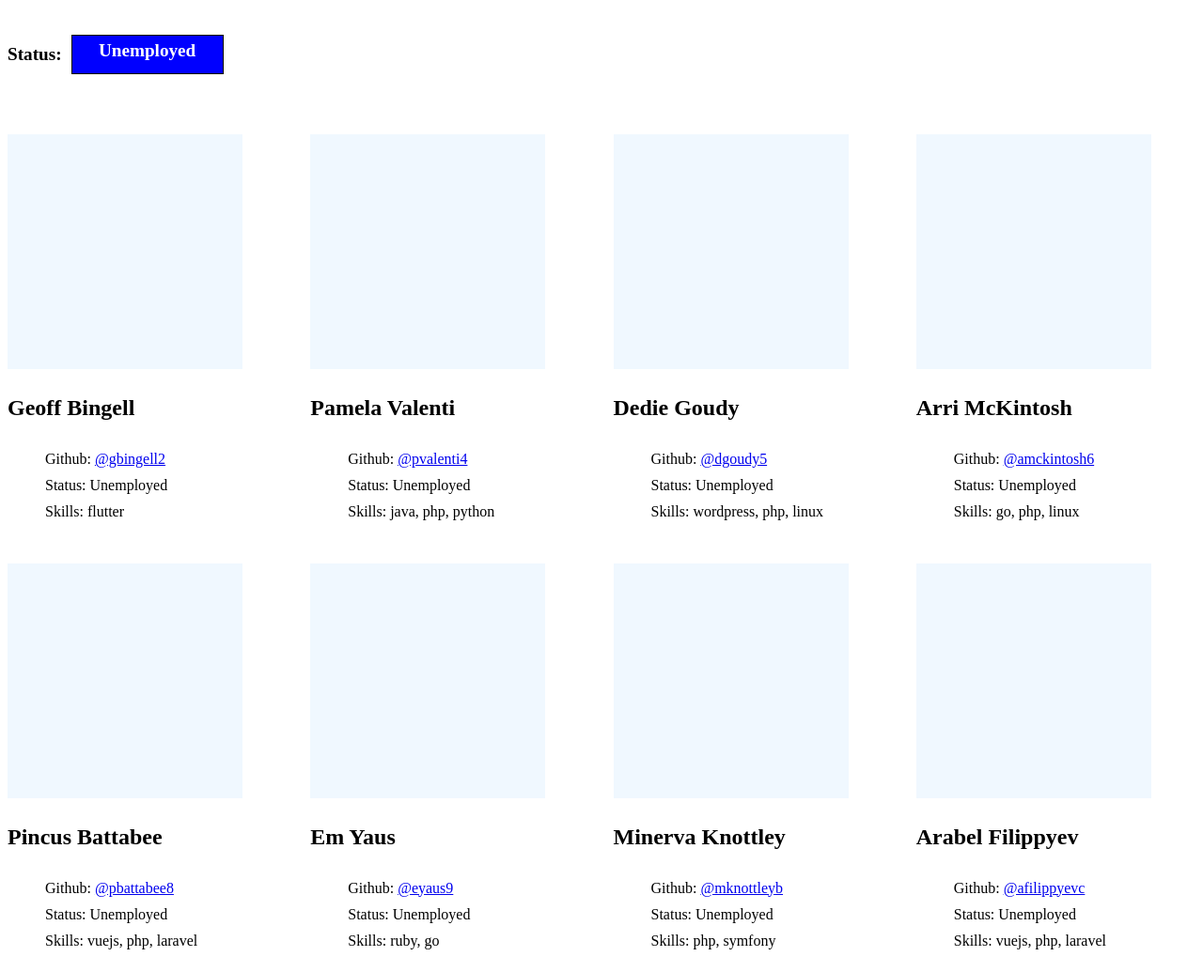
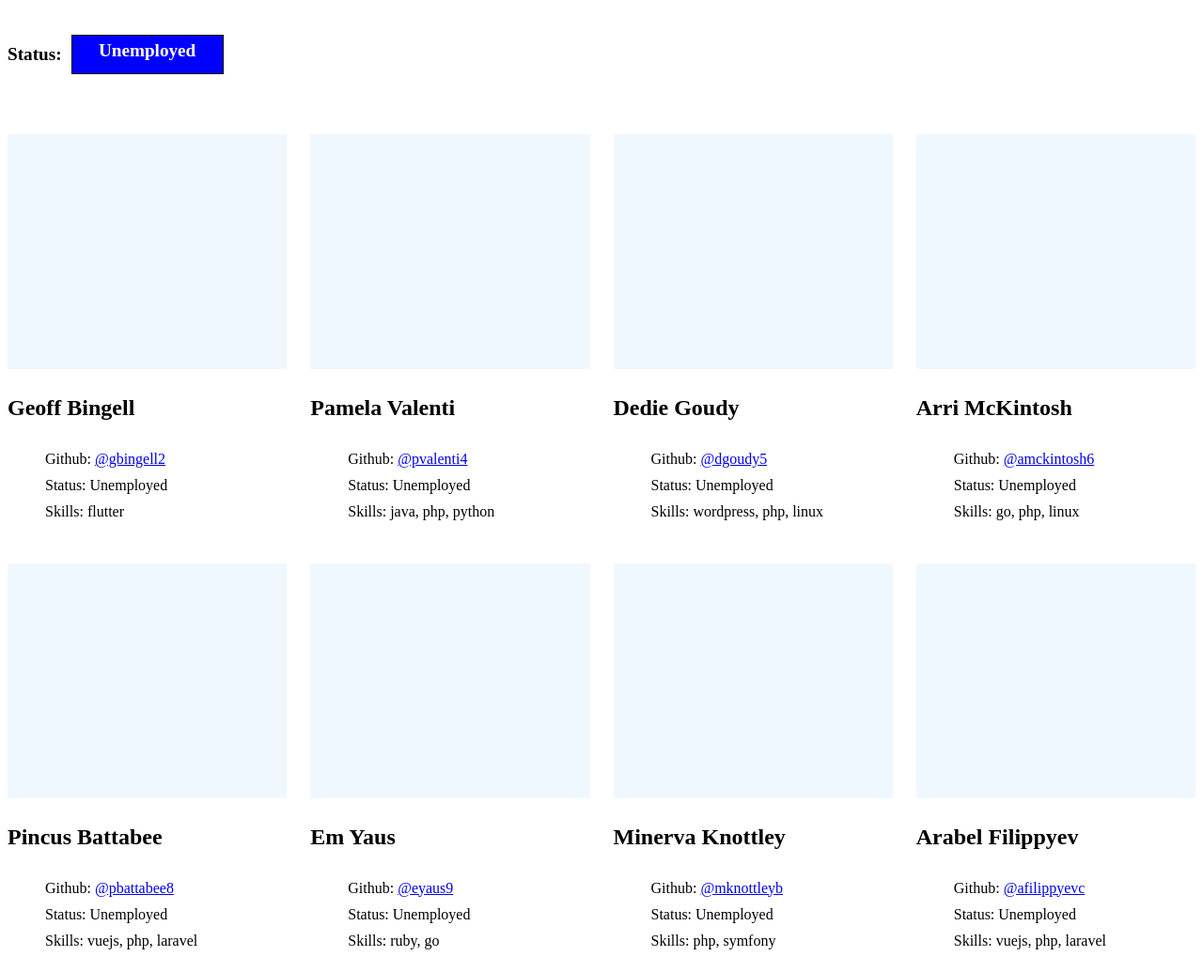
Before and after one commit to luisduenas/developers-mxli, a Gatsby site: page / in a window 1280 px wide. Shown: the top 1035 px of the page at 94% size. Built offline with nearby package versions, Linux system fonts and the light colour scheme; Gatsby itself is replaced by a stand-in of ours.

Commit message:
Remove width property

```diff
--- a/src/components/Profile.js
+++ b/src/components/Profile.js
@@ -3,17 +3,14 @@ import styled from "styled-components"
 import "./Profile.css"
 
 const ProfilePicture = styled.div`
-  width: 250px;
   height: 250px;
   background-color: aliceblue;
 
   @media (max-width: 800px) {
-    width: 200px;
     height: 200px;
   }
 
   @media (max-width: 600px) {
-    width: 150px;
     height: 150px;
   }
 `
```
